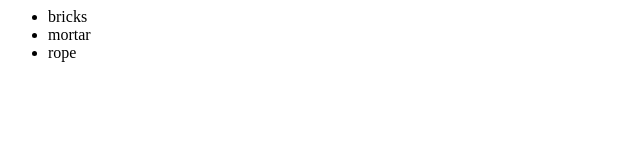
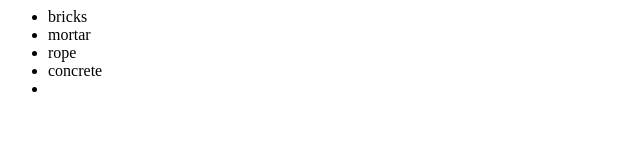
Before and after one commit to dcoelho7/newTest, a plain HTML site: page index.html in a window 1280 px wide. Shown: the full height of the page, 0-640 px from the left. Drawn offline with Linux system fonts and the light colour scheme.

Commit message:
updating

```diff
--- a/index.html
+++ b/index.html
@@ -4,6 +4,7 @@
 	<ul><li>bricks</li>
 		<li>mortar</li>
 		<li>rope</li>
+		<li>concrete<li>
 	</ul>
 </div>
 <body>
```
